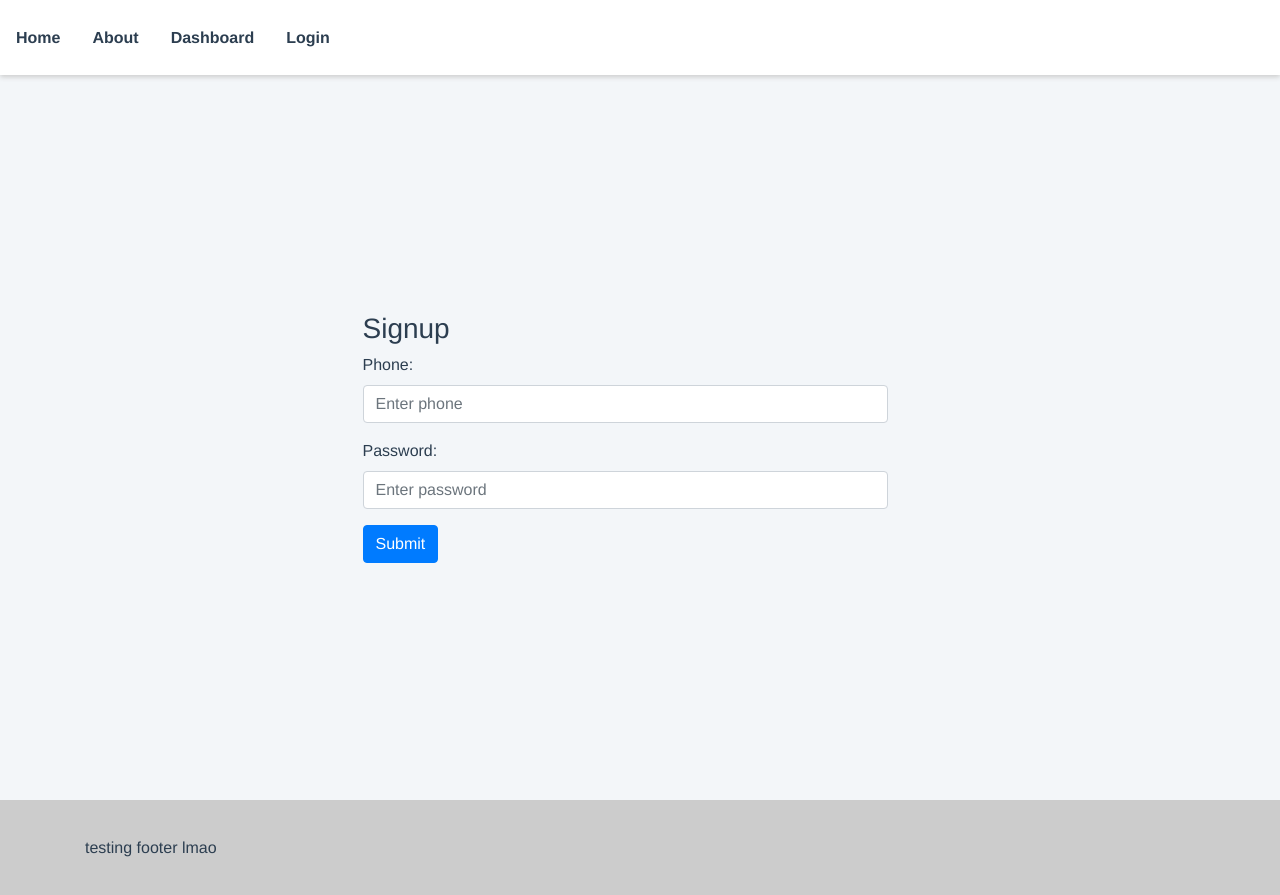
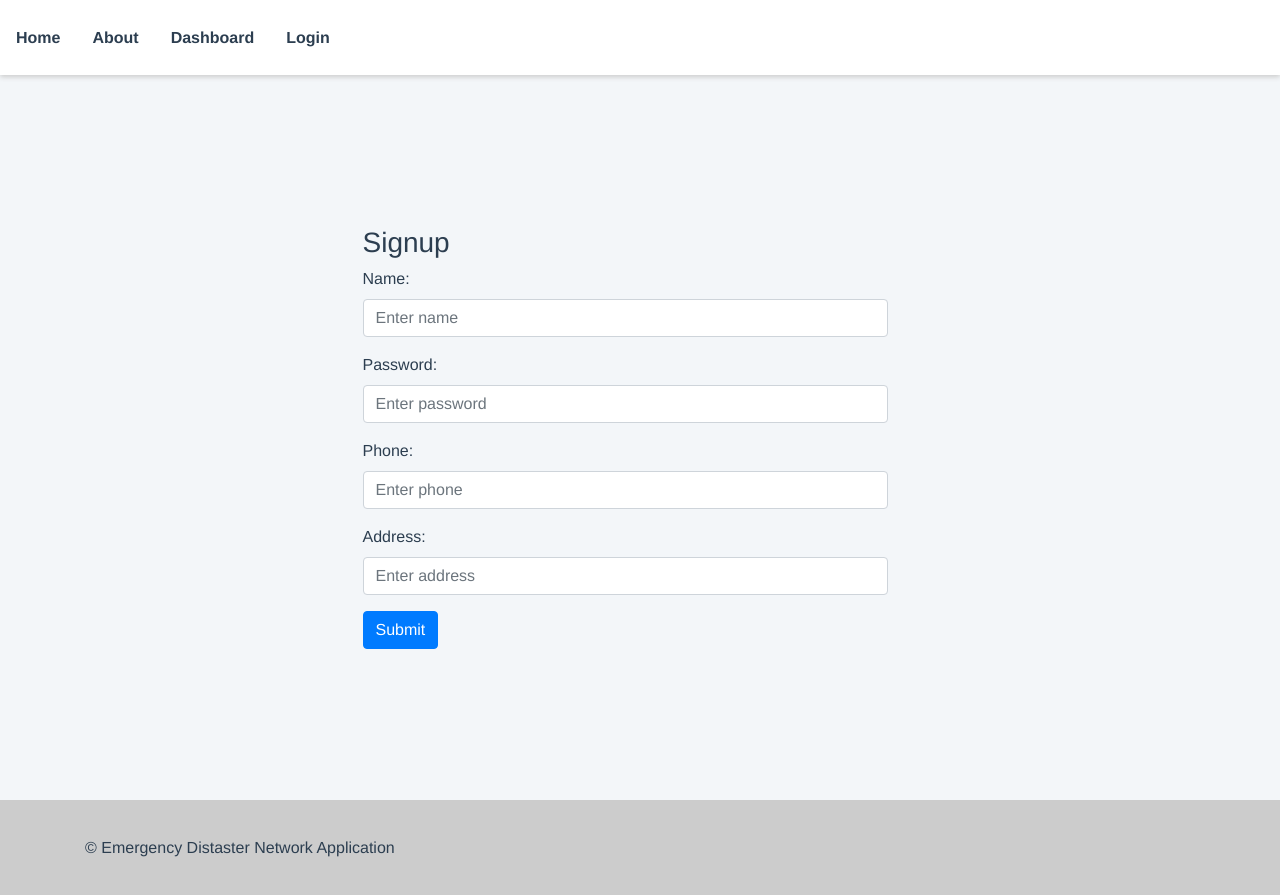
Before and after one commit to taylor009/Hurricane-Helper, a Vue app in the folder client/: page /signup in a window 1280 px wide. Built offline with nearby package versions, Linux system fonts and the light colour scheme.

Commit message:
fixed footer to be presentable

```diff
--- a/client/src/components/FooterComp.vue
+++ b/client/src/components/FooterComp.vue
@@ -7,8 +7,7 @@
       <b-row>
 
         <b-col>
-
-          testing footer lmao
+          &copy; Emergency Distaster Network Application
         </b-col>
       </b-row>
     </b-container>
@@ -23,10 +22,6 @@ export default {};
 footer {
   display: flex;
   align-items: center;
-  position: relative;
-  bottom: 0;
-  left: 0;
-  right: 0;
   background-color: #ccc;
 }
 </style>
--- a/client/src/components/Forms/SignupForm.vue
+++ b/client/src/components/Forms/SignupForm.vue
@@ -2,17 +2,18 @@
 
   <b-form @submit="onSubmit">
     <h3>Signup</h3>
+
     <b-form-group
       id="input-group-1"
-      label="Phone:"
+      label="Name:"
       label-for="input-1"
     >
       <b-form-input
         id="input-1"
-        v-model="form.phone"
-        type="phone"
+        v-model="form.name"
+        type="name"
         required
-        placeholder="Enter phone"
+        placeholder="Enter name"
       ></b-form-input>
     </b-form-group>
 
@@ -22,6 +23,36 @@
         v-model="form.password"
         required
         placeholder="Enter password"
+      ></b-form-input>
+    </b-form-group>
+
+    <b-form-group
+      id="input-group-3"
+      label="Phone:"
+      label-for="input-3"
+    >
+      <b-form-input
+        id="input-3"
+        v-model="form.phone"
+        type="phone"
+        required
+        placeholder="Enter phone"
+      ></b-form-input>
+    </b-form-group>
+
+
+
+    <b-form-group
+      id="input-group-4"
+      label="Address:"
+      label-for="input-4"
+    >
+      <b-form-input
+        id="input-4"
+        v-model="form.phone"
+        type="address"
+        required
+        placeholder="Enter address"
       ></b-form-input>
     </b-form-group>
 
```
Also changed, not shown: 1 other file (tests, documents, lock files or other folders).
